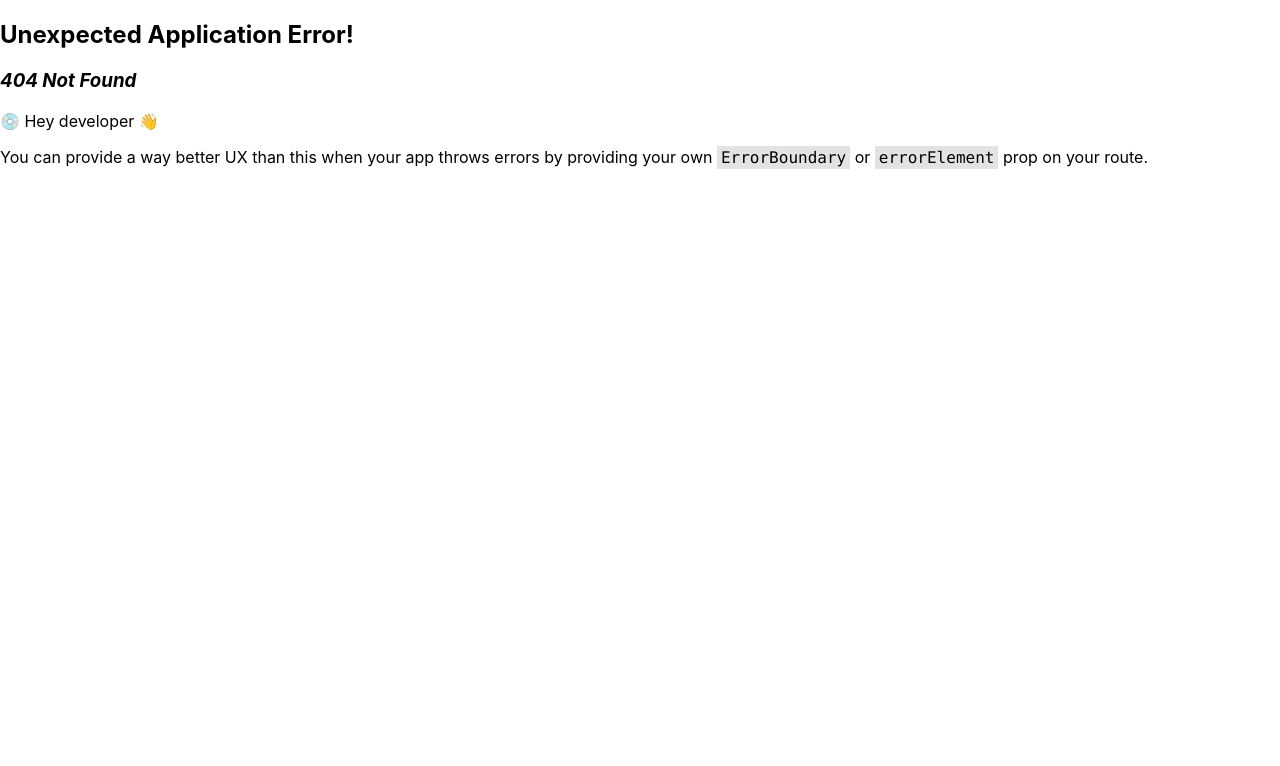
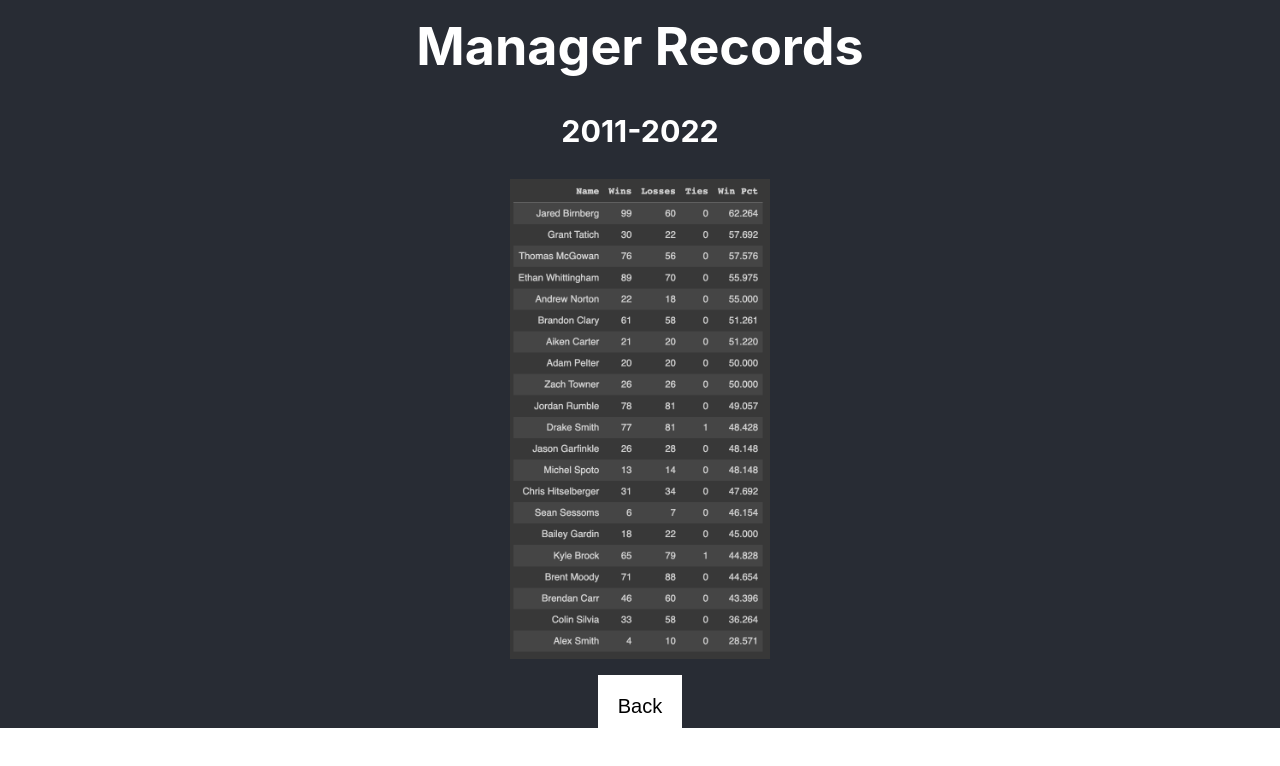
Before and after one commit to brendancarr34/fantasyFootballVisualizer, a React (Create React App) app in the folder fantasy-football-visualizer/: page /#/njfl/managerRecords in a window 1280 px wide. Before the commit this address had no page. Shown: the top 766 px of the page. Built offline with nearby package versions, Linux system fonts and the light colour scheme.

Commit message:
FFV-14: add manager records page

```diff
--- a/fantasy-football-visualizer/src/NJFL.js
+++ b/fantasy-football-visualizer/src/NJFL.js
@@ -11,17 +11,23 @@ function NJFL() {
         navigate('/');
     }
     const managers = () => {
-        navigate('/njfl/managers')
+        navigate('managers');
+    }
+    const managerRecords = () => {
+        navigate('managerRecords');
     }
 
     return(
         <Container className="App2">
             <Button style={whiteButton()} onClick={managers}>
-            Managers
-          </Button>
+                Managers
+            </Button>
+            <Button style={whiteButton()} onClick={managerRecords}>
+                Manager Records
+            </Button>
             <Button style={whiteButton()} onClick={home}>
-            Back
-          </Button>
+                Back
+            </Button>
         </Container>
     )
 
--- /dev/null
+++ b/fantasy-football-visualizer/src/components/ManagerRecordsPage.js
@@ -0,0 +1,51 @@
+import '../App.css';
+import Container from 'react-bootstrap/Container';
+import Row from 'react-bootstrap/Row';
+import Button from 'react-bootstrap/Button';
+import { useNavigate } from "react-router-dom";
+import njflManagerRecords from '../njflManagerRecords.png';
+
+function ManagerRecordsPage() {
+
+    let navigate = useNavigate();
+    const back = () => {
+        navigate('/njfl');
+    }
+
+    return(
+        <Container className="App2">
+            <Row>
+                <h1>Manager Records</h1>
+                <h3>2011-2022</h3>
+            </Row>
+            {/* <Row>
+                <br></br>
+            </Row> */}
+            <Row>
+                <img src={njflManagerRecords} style={{height: '60vh'}}/>
+            </Row>
+            {/* <Row>
+                <br></br>
+            </Row> */}
+            <Button style={whiteButton()} onClick={back}>
+                Back
+          </Button>
+        </Container>
+    )
+
+    function whiteButton() {
+        return {
+            backgroundColor:"white",
+            color:"black",
+            border:'black',
+            // width: 155,
+            padding:20,
+            margin:10,
+            'font-size':20
+        }
+    }
+
+
+}
+
+export default ManagerRecordsPage;
```
Also changed, not shown: fantasy-football-visualizer/src/index.js (+6 -1 lines), fantasy-football-visualizer/src/njflManagerRecords.png (added).
